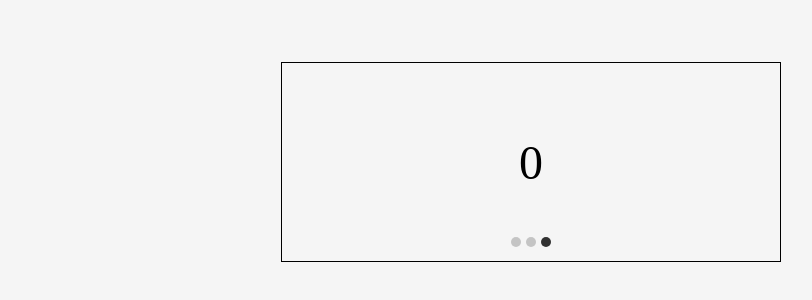
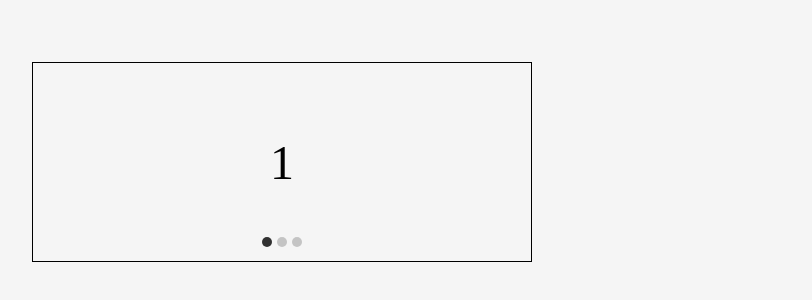
Before and after one commit to yishayhaz/react-beautiful-carousel, a React (Vite) app: page / in a window 1280 px wide. Shown: the part 238-538 px from the top of the page, without its empty margins (358-1170 px from the left). Built offline with nearby package versions, Linux system fonts and the light colour scheme.

Commit message:
better docs & props structre

```diff
--- a/examples/basic/index.tsx
+++ b/examples/basic/index.tsx
@@ -5,17 +5,17 @@ import "./style.css";
 export default function BasicExample() {
   return (
     <div className="App">
-      <div>
-        <Carousel>
-          {Array(3)
-            .fill("")
-            .map((_, i) => (
-              <CarouselItem key={i}>
-                <div>{i}</div>
-              </CarouselItem>
-            ))}
-        </Carousel>
-      </div>
+      <Carousel showArrows showDots className="custom-class">
+        <CarouselItem className="custom-class-item">
+          <div>1</div>
+        </CarouselItem>
+        <CarouselItem className="custom-class-item">
+          <div>2</div>
+        </CarouselItem>
+        <CarouselItem className="custom-class-item">
+          <div>3</div>
+        </CarouselItem>
+      </Carousel>
     </div>
   );
 }
--- a/examples/basic/style.css
+++ b/examples/basic/style.css
@@ -2,7 +2,6 @@
   margin: 0;
   padding: 0;
   box-sizing: border-box;
-  direction: rtl;
 }
 
 .App {
@@ -14,16 +13,17 @@
   background-color: #f5f5f5;
 }
 
-.App > div {
+.custom-class {
   width: 500px;
   height: 200px;
 }
 
-.react-carousel__item > div {
+.custom-class-item {
+  height: 100%;
+  font-size: 3rem;
+
   display: grid;
   place-items: center;
-  font-size: 3rem;
 
-  height: 100%;
   border: 1px solid black;
 }
--- a/lib/src/index.tsx
+++ b/lib/src/index.tsx
@@ -4,9 +4,9 @@ import { detectIfRtl } from "./utils";
 
 function Carousel({
   children,
+  showArrows,
+  showDots,
   className,
-  hideArrows,
-  hideDots,
   ...rest
 }: CarouselProps) {
   const carouselRef = useRef<HTMLDivElement>(null);
@@ -57,7 +57,7 @@ function Carousel({
         {children}
       </div>
 
-      {hideDots ? null : (
+      {!showDots ? null : (
         <div className="react-carousel__dots">
           {children.map((_, i) => (
             <button
@@ -69,7 +69,7 @@ function Carousel({
         </div>
       )}
 
-      {hideArrows ? null : (
+      {!showArrows ? null : (
         <>
           <button
             onClick={() => scrollByDir("left")}
--- a/lib/src/style.scss
+++ b/lib/src/style.scss
@@ -1,4 +1,4 @@
-.react-carousel__wrraper {
+:where(.react-carousel__wrraper) {
   --dot-size: 10px;
   --dot-color: 0, 0, 0;
 
@@ -17,7 +17,6 @@
 
       &:hover {
         background-color: rgba(var(--btn-arrow-bg), 0.2);
-      }
       }
     }
   }
@@ -91,3 +90,4 @@
       }
     }
   }
+}
--- a/lib/src/types/index.ts
+++ b/lib/src/types/index.ts
@@ -1,9 +1,9 @@
 import React from "react";
 
-export interface Tag extends React.HTMLAttributes<HTMLDivElement> {}
+export interface Tag extends React.HTMLAttributes<HTMLElement> {}
 
 export interface CarouselProps extends Tag {
   children: React.ReactElement[];
-  hideDots?: boolean;
-  hideArrows?: boolean;
+  showDots?: boolean;
+  showArrows?: boolean;
 }
```
Lines whose indentation alone changed are shown as unchanged.
